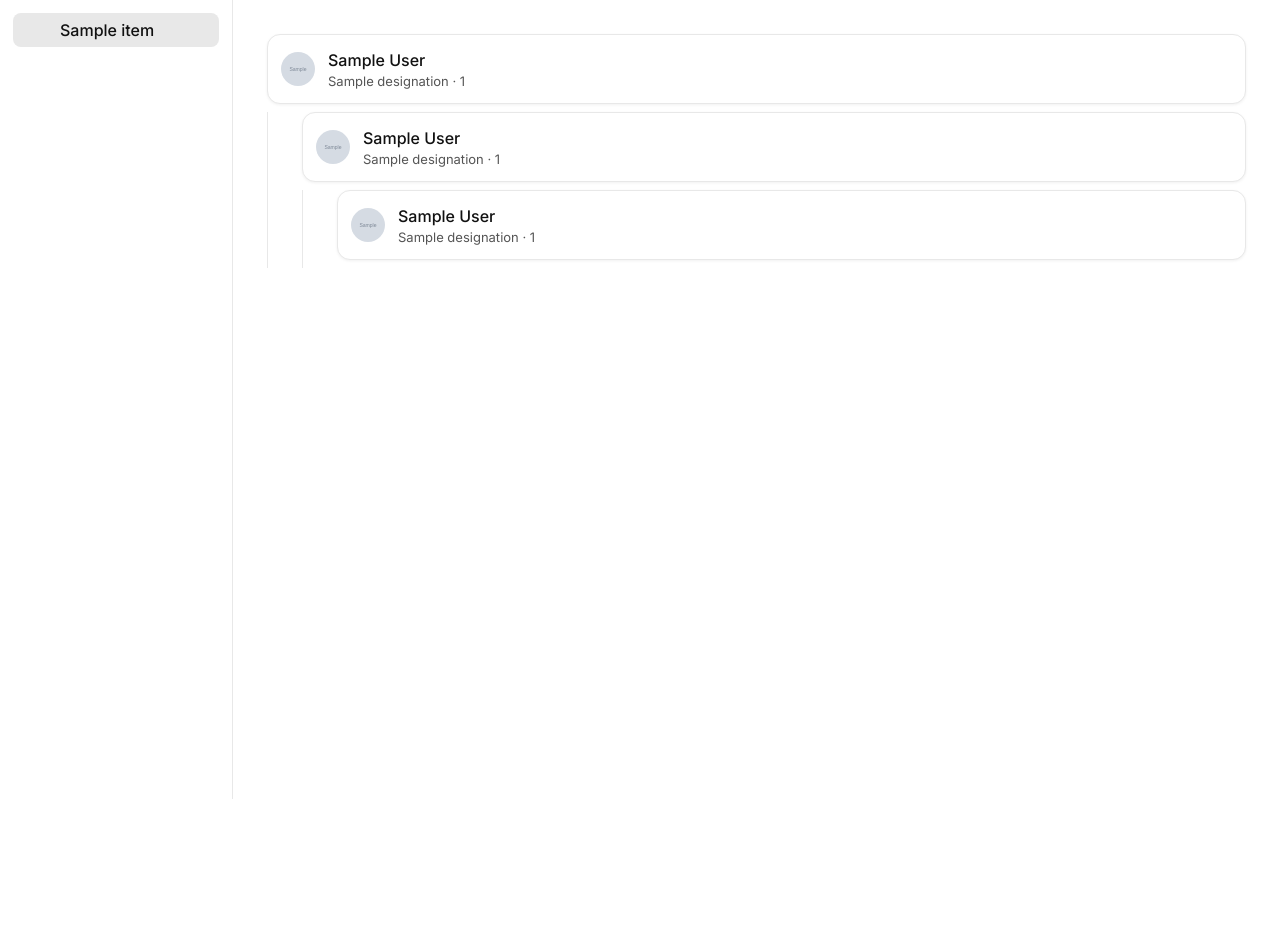
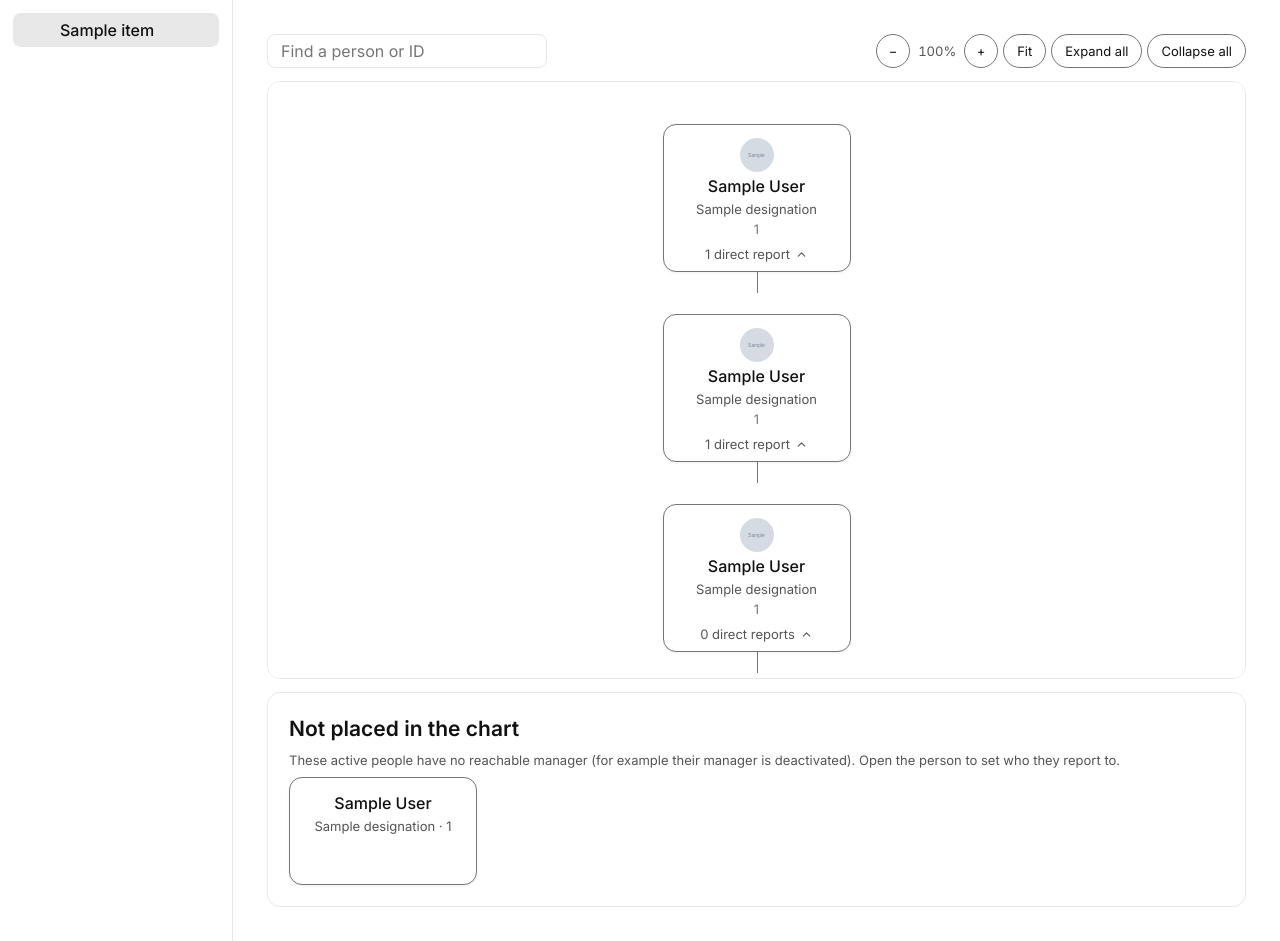
Before and after one commit to Yashghodinde/PEOPLE_MANAGEMENT, a Django app: template app/templates/accounts/org_chart.html in a window 1280 px wide. Shown: the part 55-996 px from the top of the page. Before the commit the page ends 854 px from the top, so only its background shows below. Run offline with Django 5.2, Linux system fonts and the light colour scheme; the template is opened without the code that fills it: most values are stand-ins (such as "Sample title", 1, 10 or a date in 2020); grey boxes marked "Sample" are stand-in pictures; style sheets or scripts are compiled from the project's sources.

Commit message:
Org chart: top-down tree with centred parents, connectors, per-branch expand/collapse, zoom, fit and search; exceptions list; drop lazy children endpoint
Co-Authored-By: Claude Sonnet 5.5 <noreply@anthropic.com>

```diff
--- a/app/ots/accounts/urls.py
+++ b/app/ots/accounts/urls.py
@@ -19,5 +19,4 @@ urlpatterns = [
     path("app/people/<uuid:pk>/photo", people.person_photo),
     path("app/people/<uuid:pk>/photo/update", people.person_photo_update),
     path("app/org", people.org_chart),
-    path("app/org/children/<uuid:pk>", people.org_children),
 ]
--- a/app/static/js/ui.js
+++ b/app/static/js/ui.js
@@ -46,6 +46,86 @@ document.addEventListener("alpine:init", function () {
         if (this.left <= 0 || !navigator.clipboard) return;
         navigator.clipboard.writeText(this.$el.dataset.code).then(function () { self.copied = true; setTimeout(function () { self.copied = false; }, 2000); });
       },
+    };
+  });
+
+  // Org chart: branches open and close one at a time (class toggle, no re-render); zoom scales the tree and keeps its frame
+  // sized to match, so the scroll area, pan and the connector lines (plain borders) stay aligned.
+  Alpine.data("orgChart", function () {
+    return {
+      scale: 1, searchNote: "", drag: null,
+      init: function () { var self = this; this.$nextTick(function () { self.fit(); }); },
+      get zoomLabel() { return Math.round(this.scale * 100) + "%"; },
+      apply: function () {
+        var c = this.$refs.canvas, f = this.$refs.frame;
+        c.style.transform = "scale(" + this.scale + ")";
+        f.style.width = (c.offsetWidth * this.scale + 42) + "px";
+        f.style.height = (c.offsetHeight * this.scale + 42) + "px";
+      },
+      setScale: function (v) { this.scale = Math.min(2, Math.max(0.2, Math.round(v * 100) / 100)); this.apply(); },
+      zoomIn: function () { this.setScale(this.scale + 0.1); },
+      zoomOut: function () { this.setScale(this.scale - 0.1); },
+      fit: function () {
+        var c = this.$refs.canvas, v = this.$refs.viewport;
+        c.style.transform = "scale(1)";
+        this.setScale(Math.min(1, (v.clientWidth - 42) / Math.max(c.offsetWidth, 1)));
+        v.scrollLeft = 0; v.scrollTop = 0;
+      },
+      nodes: function () { return this.$refs.canvas.querySelectorAll("li[data-org-node]"); },
+      setOpen: function (li, open) {
+        li.classList.toggle("org-collapsed", !open);
+        var b = li.querySelector(":scope > [data-org-card] [data-org-toggle]");
+        if (b) b.setAttribute("aria-expanded", open ? "true" : "false");
+      },
+      expandAll: function () { var self = this; this.nodes().forEach(function (li) { self.setOpen(li, true); }); this.apply(); },
+      collapseAll: function () {
+        var self = this;
+        this.nodes().forEach(function (li) { if (li.querySelector(":scope > ul")) self.setOpen(li, false); });
+        this.apply();
+      },
+      onClick: function (e) {
+        var b = e.target.closest("[data-org-toggle]");
+        if (!b) return;
+        var li = b.closest("li[data-org-node]");
+        this.setOpen(li, li.classList.contains("org-collapsed"));
+        this.apply();
+      },
+      clearMarks: function () {
+        this.$refs.canvas.querySelectorAll(".org-hit,.org-path").forEach(function (el) { el.classList.remove("org-hit", "org-path"); });
+      },
+      onSearch: function (e) {
+        var q = (e.target.value || "").trim().toLowerCase(), v = this.$refs.viewport;
+        this.clearMarks();
+        if (!q) { this.searchNote = ""; return; }
+        var hit = null;
+        this.nodes().forEach(function (li) { if (!hit && li.dataset.name.indexOf(q) !== -1) hit = li; });
+        if (!hit) { this.searchNote = "No one found."; return; }
+        this.searchNote = "";
+        var up = hit.parentElement.closest("li[data-org-node]");
+        while (up) { this.setOpen(up, true); up.querySelector(":scope > [data-org-card]").classList.add("org-path"); up = up.parentElement.closest("li[data-org-node]"); }
+        this.apply();
+        var card = hit.querySelector(":scope > [data-org-card]");
+        card.classList.add("org-hit");
+        var c = this.$refs.canvas.getBoundingClientRect(), r = card.getBoundingClientRect();
+        v.scrollTo({
+          left: Math.max(0, v.scrollLeft + (r.left - c.left) + r.width / 2 - v.clientWidth / 2 + 21),
+          top: Math.max(0, v.scrollTop + (r.top - c.top) + r.height / 2 - v.clientHeight / 2 + 21),
+          behavior: "smooth",
+        });
+      },
+      dragStart: function (e) {
+        if (e.pointerType === "touch" || e.target.closest("a,button")) return;
+        var v = this.$refs.viewport;
+        this.drag = { x: e.clientX, y: e.clientY, l: v.scrollLeft, t: v.scrollTop };
+        v.classList.add("is-dragging");
+      },
+      dragMove: function (e) {
+        if (!this.drag) return;
+        var v = this.$refs.viewport;
+        v.scrollLeft = this.drag.l - (e.clientX - this.drag.x);
+        v.scrollTop = this.drag.t - (e.clientY - this.drag.y);
+      },
+      dragEnd: function () { this.drag = null; this.$refs.viewport.classList.remove("is-dragging"); },
     };
   });
 
--- a/app/static_src/app.css
+++ b/app/static_src/app.css
@@ -28,4 +28,38 @@
   .ots-dot-off { background: theme("colors.line"); }
   .ots-count { position: absolute; top: 0; right: 0; min-width: 18px; height: 18px; padding: 0 5px; border-radius: 9999px;
     background: theme("colors.bad"); color: theme("colors.canvas"); font-size: 11px; line-height: 18px; text-align: center; font-weight: 600; }
+
+  /* Org chart: a top-down tree. Each parent sits centred over its children; the lines are drawn with borders, so
+     they stay attached as branches open and close. */
+  .org-viewport { max-height: 70vh; min-height: 320px; cursor: grab; touch-action: pan-x pan-y; }
+  .org-viewport.is-dragging { cursor: grabbing; user-select: none; }
+  .org-frame { margin: 0 auto; padding: 21px; }
+  .org-tree { transform-origin: top left; width: max-content; }
+  .org-tree ul { display: flex; justify-content: center; padding-top: 21px; position: relative; }
+  .org-tree > ul { padding-top: 0; }
+  .org-tree li { position: relative; display: flex; flex-direction: column; align-items: center; padding: 21px 8px 0; }
+  .org-tree > ul > li { padding-top: 0; }
+  .org-tree li::before, .org-tree li::after { content: ""; position: absolute; top: 0; right: 50%; width: 50%; height: 21px;
+    border-top: 1px solid theme("colors.ink-400"); }
+  .org-tree li::after { right: auto; left: 50%; border-left: 1px solid theme("colors.ink-400"); }
+  .org-tree > ul > li::before, .org-tree > ul > li::after { display: none; }
+  .org-tree li:only-child::before, .org-tree li:only-child::after { display: none; }
+  .org-tree li:only-child { padding-top: 21px; }
+  .org-tree li:first-child::before, .org-tree li:last-child::after { border: 0 none; }
+  .org-tree li:last-child::before { border-right: 1px solid theme("colors.ink-400"); border-radius: 0 8px 0 0; }
+  .org-tree li:first-child::after { border-radius: 8px 0 0 0; }
+  .org-tree ul ul::before { content: ""; position: absolute; top: 0; left: 50%; height: 21px; border-left: 1px solid theme("colors.ink-400"); }
+  .org-tree li.org-collapsed > ul { display: none; }
+  .org-card { width: 188px; min-height: 108px; display: flex; flex-direction: column; align-items: center; gap: 2px; padding: 13px 8px 8px;
+    background: theme("colors.canvas"); border: 1px solid theme("colors.ink-400"); border-radius: 13px; box-shadow: theme("boxShadow.card"); text-align: center; }
+  .org-card.org-hit { border-color: theme("colors.accent"); box-shadow: 0 0 0 3px rgba(47, 62, 86, 0.2); }
+  .org-card.org-path { border-color: theme("colors.accent"); }
+  .org-toggle { margin-top: 5px; display: inline-flex; align-items: center; gap: 5px; font-size: 13px; line-height: 18px; padding: 0 8px;
+    border-radius: 9999px; color: theme("colors.ink-600"); }
+  .org-toggle:hover { background: theme("colors.line"); }
+  .org-toggle svg { width: 13px; height: 13px; transition: transform 144ms; }
+  .org-toggle[aria-expanded="true"] svg { transform: rotate(180deg); }
+  .org-btn { display: inline-flex; align-items: center; justify-content: center; height: 34px; min-width: 34px; border-radius: 9999px;
+    border: 1px solid theme("colors.ink-400"); background: theme("colors.canvas"); color: theme("colors.ink-900"); font-size: 13px; }
+  .org-btn:hover { background: theme("colors.line"); }
 }
--- /dev/null
+++ b/app/templates/accounts/_org_node.html
@@ -0,0 +1,14 @@
+{% load ots_ui %}<li data-org-node data-name="{{ n.full_name|lower }} {{ n.employee_id|lower }}" id="node-{{ n.pk }}"{% if n.kids and not n.open %} class="org-collapsed"{% endif %}>
+  <div class="org-card" data-org-card>
+    {% include "components/avatar.html" with name=n.full_name photo=n.photo %}
+    <a class="text-body font-medium text-ink-900 hover:text-accent truncate max-w-full" href="/app/people/{{ n.pk }}" title="{{ n.full_name }}">{{ n.full_name }}</a>
+    <span class="text-cap text-ink-600 truncate max-w-full" title="{{ n.designation }}">{{ n.designation }}</span>
+    <span class="text-cap text-ink-400">{{ n.employee_id }}</span>
+    {% if n.kids %}
+    <button type="button" data-org-toggle class="org-toggle" aria-expanded="{% if n.open %}true{% else %}false{% endif %}" aria-controls="kids-{{ n.pk }}" aria-label="Show or hide the team of {{ n.full_name }}">
+      <span>{{ n.kids|length }} direct report{{ n.kids|length|pluralize }}</span>{% icon "chevron-down" %}
+    </button>
+    {% endif %}
+  </div>
+  {% if n.kids %}<ul id="kids-{{ n.pk }}">{% for k in n.kids %}{% include "accounts/_org_node.html" with n=k %}{% endfor %}</ul>{% endif %}
+</li>
--- a/app/templates/accounts/_org_nodes.html
+++ /dev/null
@@ -1,18 +0,0 @@
-{% load ots_ui %}
-<ul class="flex flex-col gap-2 {% if nested %}pl-5 border-l border-line{% endif %}">
-  {% for n in nodes %}
-  <li id="node-{{ n.u.pk }}" data-level-node>
-    <div class="flex items-center gap-3 bg-canvas border border-line rounded-md p-3 shadow-card">
-      {% include "components/avatar.html" with name=n.u.full_name %}
-      <div class="min-w-0">
-        <p class="text-body font-medium truncate">{% if n.detail %}<a class="hover:text-accent" href="/app/people/{{ n.u.pk }}">{{ n.u.full_name }}</a>{% else %}{{ n.u.full_name }}{% endif %}</p>
-        {% if n.detail %}<p class="text-cap text-ink-600 truncate">{{ n.u.designation|default:n.u.get_role_display }} · {{ n.u.employee_id }}</p>{% endif %}
-      </div>
-      {% if n.has_children and not n.kids %}
-      <button type="button" class="ml-auto rounded-full p-1 text-ink-600 hover:bg-line" aria-label="Show team of {{ n.u.full_name }}"
-              hx-get="/app/org/children/{{ n.u.pk }}" hx-target="#kids-{{ n.u.pk }}" hx-swap="innerHTML">{% icon "chevron-right" %}</button>
-      {% endif %}
-    </div>
-    <div id="kids-{{ n.u.pk }}" class="mt-2">{% if n.kids %}{% include "accounts/_org_nodes.html" with nodes=n.kids nested=True %}{% endif %}</div>
-  </li>{% endfor %}
-</ul>
--- a/app/templates/accounts/org_chart.html
+++ b/app/templates/accounts/org_chart.html
@@ -1,6 +1,37 @@
 {% extends "base.html" %}{% load ots_ui %}
 {% block content %}
-<section aria-label="Organisation chart" class="flex flex-col gap-3">
-  {% include "accounts/_org_nodes.html" with nodes=tree %}
+<section aria-label="Organisation chart" class="flex flex-col gap-3" x-data="orgChart">
+  <div class="flex items-center gap-2 flex-wrap">
+    <label class="sr-only" for="org-search">Find a person</label>
+    <input id="org-search" type="search" placeholder="Find a person or ID" autocomplete="off" @input="onSearch" @keydown.enter.prevent="onSearch"
+           class="h-5 w-full sm:w-[280px] px-3 rounded-sm border border-line bg-canvas text-body text-ink-900 placeholder:text-ink-400 focus:border-accent">
+    <p class="text-cap text-ink-600" x-text="searchNote" aria-live="polite"></p>
+    <div class="flex items-center gap-1 ml-auto" role="toolbar" aria-label="Chart controls">
+      <button type="button" @click="zoomOut" class="org-btn" aria-label="Zoom out">&minus;</button>
+      <span class="text-cap text-ink-600 tabular-nums w-[44px] text-center" x-text="zoomLabel">100%</span>
+      <button type="button" @click="zoomIn" class="org-btn" aria-label="Zoom in">+</button>
+      <button type="button" @click="fit" class="org-btn px-3">Fit</button>
+      <button type="button" @click="expandAll" class="org-btn px-3">Expand all</button>
+      <button type="button" @click="collapseAll" class="org-btn px-3">Collapse all</button>
+    </div>
+  </div>
+  <div x-ref="viewport" @click="onClick" @pointerdown="dragStart" @pointermove="dragMove" @pointerup="dragEnd" @pointerleave="dragEnd"
+       class="org-viewport border border-line rounded-md bg-canvas overflow-auto" tabindex="0" aria-label="Organisation tree (drag to pan)">
+    <div x-ref="frame" class="org-frame">
+      <div x-ref="canvas" class="org-tree">
+        {% if tree %}<ul>{% for n in tree %}{% include "accounts/_org_node.html" %}{% endfor %}</ul>
+        {% else %}<p class="text-body text-ink-600 p-4">Nobody to show yet.</p>{% endif %}
+      </div>
+    </div>
+  </div>
+  {% if stray %}
+  <section class="border border-line rounded-md bg-canvas p-4 flex flex-col gap-2" aria-label="People not placed in the chart">
+    <h2 class="text-sec font-semibold">Not placed in the chart</h2>
+    <p class="text-cap text-ink-600">These active people have no reachable manager (for example their manager is deactivated). Open the person to set who they report to.</p>
+    <ul class="flex flex-wrap gap-2">{% for n in stray %}
+      <li class="org-card"><a class="text-body font-medium text-ink-900 hover:text-accent" href="/app/people/{{ n.pk }}">{{ n.full_name }}</a><span class="text-cap text-ink-600">{{ n.designation }} · {{ n.employee_id }}</span></li>{% endfor %}
+    </ul>
+  </section>
+  {% endif %}
 </section>
 {% endblock %}
```
Also changed, not shown: app/ots/accounts/people.py (+55 -61 lines), tests/accounts/test_people_views.py (+35 -10 lines), tests/accounts/test_review_views.py (+6 -10 lines).
